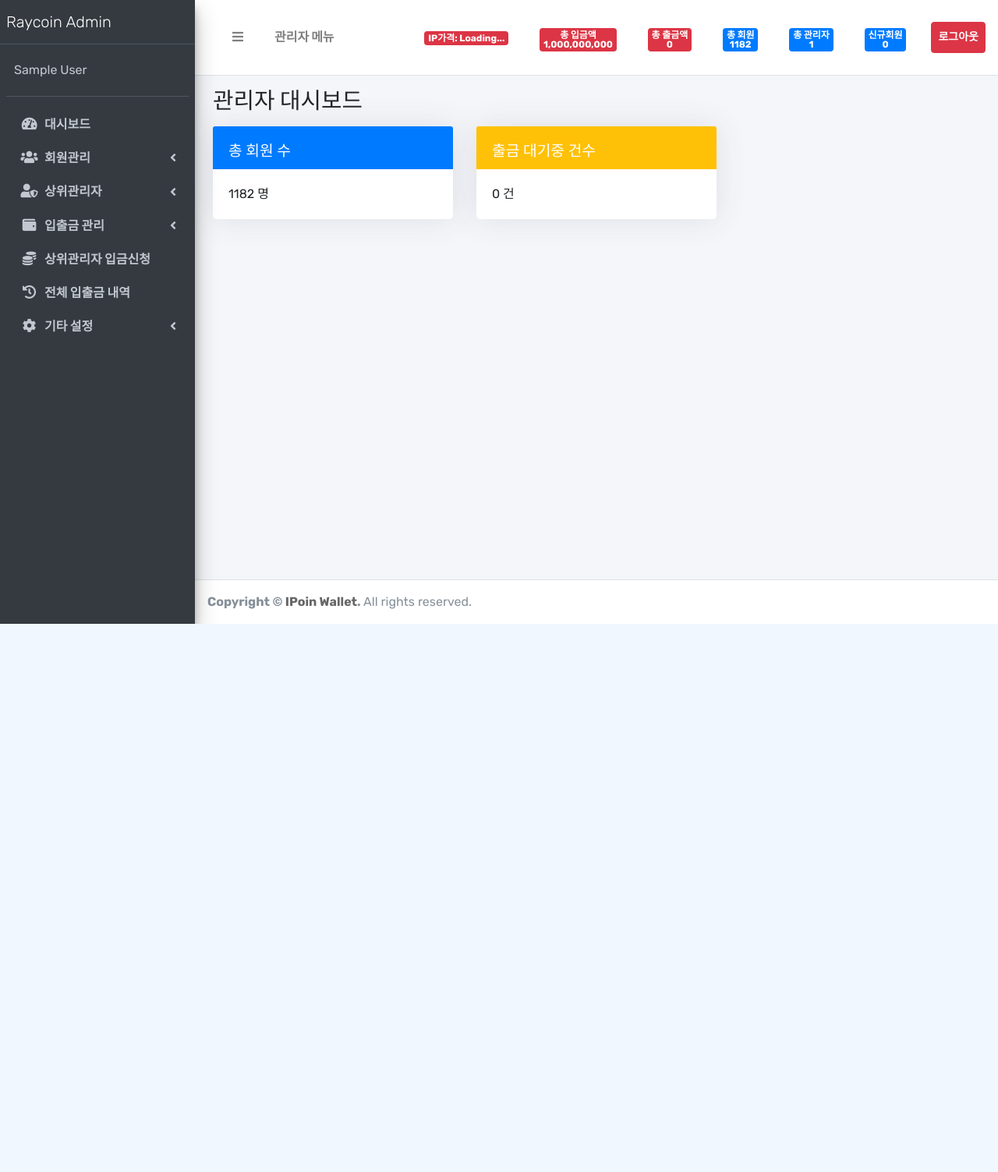
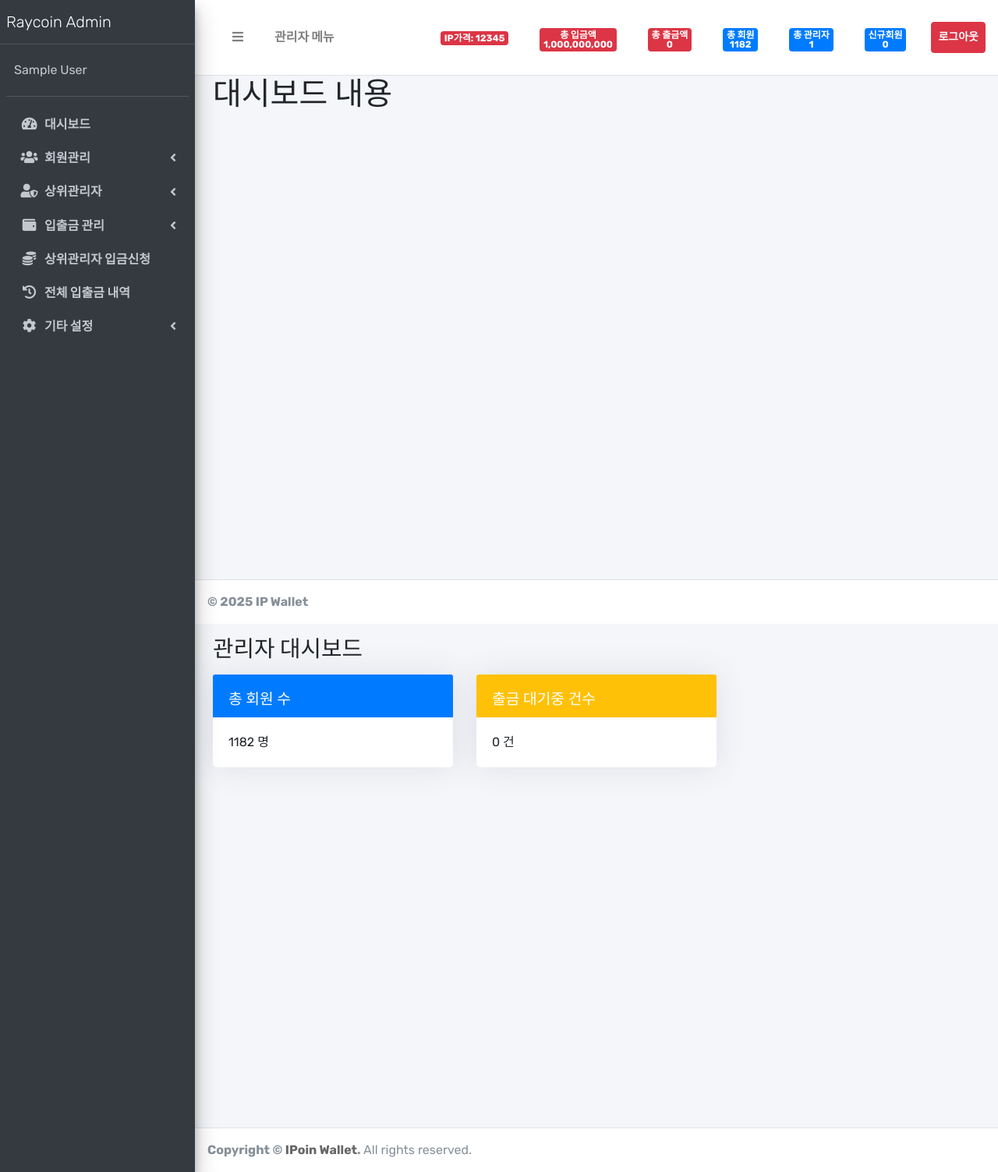
Before and after one commit to johanhyup/ipcoin, a PHP site: page /wd/master/index.php in a window 1280 px wide. Shown: the whole page at 78% size. Before the commit the page ends 800 px from the top, so only its background shows below. Run offline with PHP 8.4, Linux system fonts and the light colour scheme; the visitor is signed in with stand-in values (Sample User, id 1); data comes from the database, SQL or seed files in the repository; some libraries are stand-ins or nearby versions.

Commit message:
ㅁㄴㅇㅇㅂ

```diff
--- a/ipcoin/master/frames/top_nav.php
+++ b/ipcoin/master/frames/top_nav.php
@@ -1,9 +1,25 @@
+<!DOCTYPE html>
+<html lang="ko">
+<head>
+  <meta charset="utf-8">
+  <title>관리자 대시보드</title>
+  <!-- 반응형 -->
+  <meta name="viewport" content="width=device-width, initial-scale=1, shrink-to-fit=no">
+
+  <!-- AdminLTE or Bootstrap CSS -->
+  <link rel="stylesheet" href="/path/to/adminlte.min.css">
+  <link rel="stylesheet" href="/path/to/bootstrap.min.css">
+  <link rel="stylesheet" href="/path/to/fontawesome.min.css">
+</head>
+<body class="hold-transition sidebar-mini layout-fixed">
+
 <?php
-// 현재 파일의 상위 디렉토리의 config.php를 불러옴
+// 상위 디렉토리의 config.php 로드
 require_once dirname(__DIR__) . '/../config.php';
 require_once dirname(__DIR__) . '/../frames/asset.php';
 ?>
-<!-- 상단바: AdminLTE 구조 -->
+
+<!-- 상단 네비게이션바 -->
 <nav class="main-header navbar navbar-expand navbar-white navbar-light">
   <!-- 왼쪽 햄버거 버튼 -->
   <ul class="navbar-nav">
@@ -68,3 +97,34 @@ require_once dirname(__DIR__) . '/../frames/asset.php';
     </li>
   </ul>
 </nav>
+
+<!-- 메인 컨텐츠 -->
+<div class="content-wrapper">
+  <section class="content">
+    <div class="container-fluid">
+      <h1>대시보드 내용</h1>
+      <!-- 나머지 페이지 내용 -->
+    </div>
+  </section>
+</div>
+
+<!-- 푸터 (필요 시) -->
+<footer class="main-footer">
+  <strong>&copy;
+    <script>document.write(new Date().getFullYear())</script>
+    IP Wallet
+  </strong>
+</footer>
+
+<!-- JS 라이브러리 -->
+<script src="/path/to/jquery.min.js"></script>
+<script src="/path/to/bootstrap.bundle.min.js"></script>
+<script src="/path/to/adminlte.min.js"></script>
+
+<script>
+  // 예시: IP 가격 업데이트, 배지 값 업데이트 등
+  document.getElementById('closing_price_display').textContent = 'IP가격: 12345';
+</script>
+
+</body>
+</html>
```
Also changed, not shown: other parts of ipcoin/master/frames/top_nav.php (+38 -25 lines).
